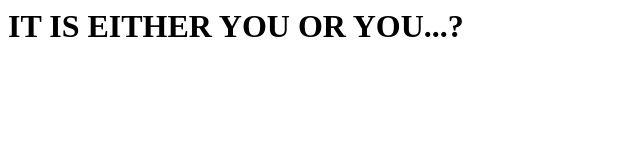
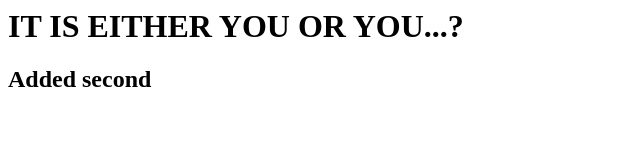
Before and after one commit to yobahBertrandYonkou/may11task, a plain HTML site: page index.html in a window 1280 px wide. Shown: the whole page, without its empty margins (0-640 px from the left). Drawn offline with Linux system fonts and the light colour scheme.

Commit message:
Second upload

```diff
--- a/index.html
+++ b/index.html
@@ -1 +1,2 @@
 <h1>IT IS EITHER YOU OR YOU...?</h1>
+<h2>Added second</h2>
```
